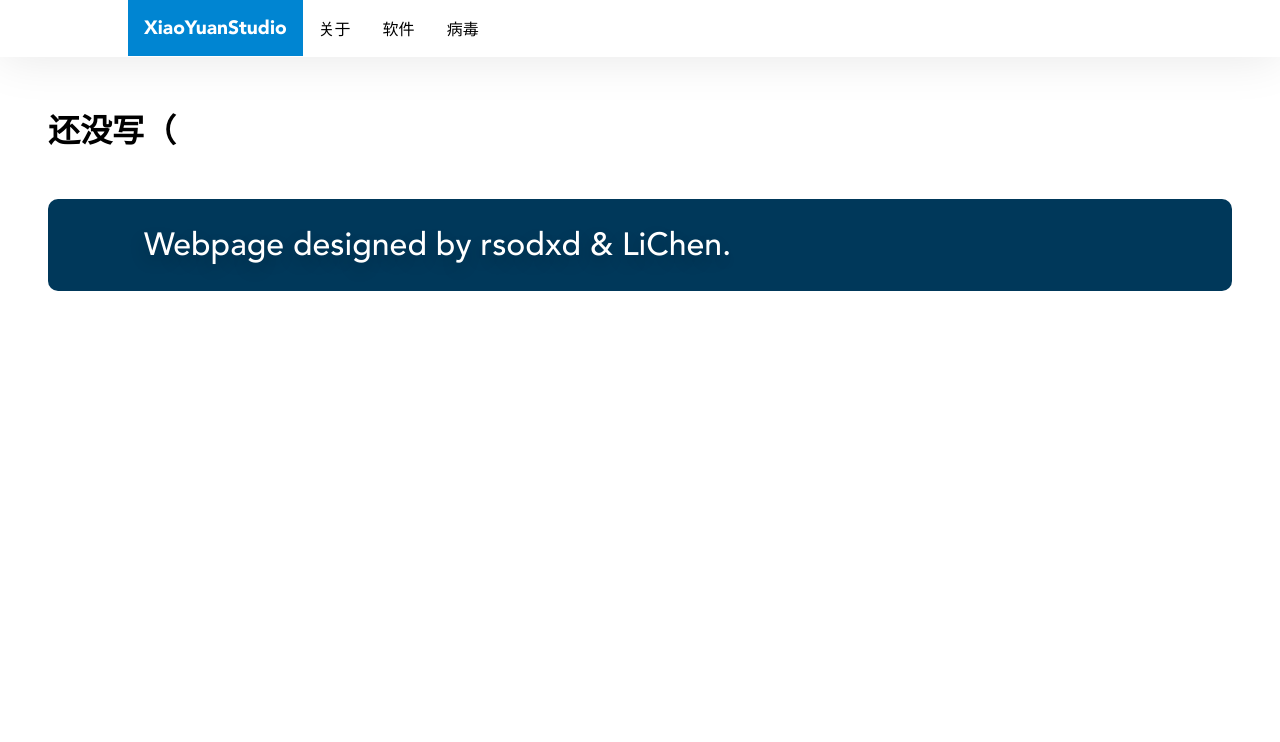
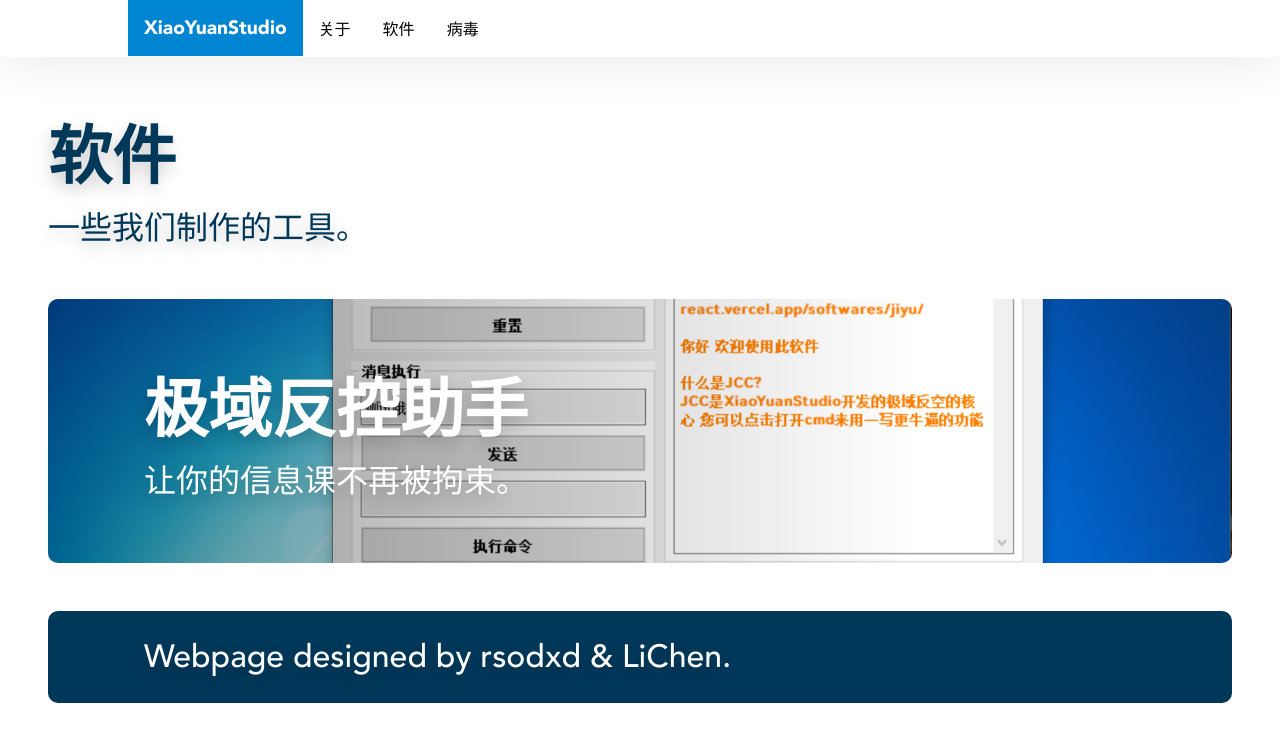
Before and after one commit to srcatt/xiaoyuanstd-react, a React (Create React App) app: page /softwares in a window 1280 px wide. Shown: the top 742 px of the page. Built offline with nearby package versions, Linux system fonts and the light colour scheme.

Commit message:
Signed-off-by: rsodxd <thesourcecatt@outlook.com>

```diff
--- a/src/App.js
+++ b/src/App.js
@@ -5,6 +5,7 @@
 import Footer from './components/Footer';
 import NotFound from './pages/NotFound';
 import Home from './pages/Home';
+import Softwares from './pages/Softwares';
 import Malwares from './pages/Malwares';
 import LCVirus from './pages/Malwares/LCVirus';
 
@@ -17,8 +18,8 @@
 					<Routes>
 						<Route path="/" element={Home()} />
 						<Route path="/about" element={<h1>关于页</h1>} />
-						<Route path="/softwares" element={<h1>还没写（</h1>} />
-						<Route path="/softwares/jiyu" element={<h1>during construction</h1>} />
+						<Route path="/softwares" element={Softwares()} />
+						<Route path="/softwares/jiyu" element={<h1>恭喜你，这一页还没写好。</h1>} />
 						<Route path="/malwares" element={Malwares()} />
 						<Route path="/malwares/lcvirus" element={LCVirus()} />
 						<Route path="*" element={NotFound()} />
--- a/src/pages/Home.js
+++ b/src/pages/Home.js
@@ -6,7 +6,7 @@
 				<div className="title-group" style={{ color: '#ffffff' }}>
 					<h1 className="subtitle">隆重介绍</h1>
 					<h1 className="title">极域反控助手</h1>
-					<h1 className="subtitle">让你的信息课不再孤单</h1>
+					<h1 className="subtitle">让你的信息课不再被拘束。</h1>
 				</div>
 			</a>
 		</section>
--- /dev/null
+++ b/src/pages/Softwares.js
@@ -0,0 +1,21 @@
+import React from 'react';
+import JiyuTaken from '../images/JiyuTaken/1.png';
+
+export default function Softwares() {
+	return (
+		<React.Fragment>
+			<div className="title-group" style={{ color: 'rgb(0, 56, 90)' }}>
+				<h1 className="title">软件</h1>
+				<h1 className="subtitle">一些我们制作的工具。</h1>
+			</div>
+			<section className="section section-hero" style={{ backgroundImage: 'url(' + JiyuTaken + ')' }}>
+				<a className="section-content section-content-mini" href="/softwares/jiyu">
+					<div className="title-group" style={{ color: '#ffffff' }}>
+						<h1 className="title">极域反控助手</h1>
+						<h1 className="subtitle">让你的信息课不再被拘束。</h1>
+					</div>
+				</a>
+			</section>
+		</React.Fragment>
+	);
+}
```
Also changed, not shown: src/images/JiyuTaken/1.png.
